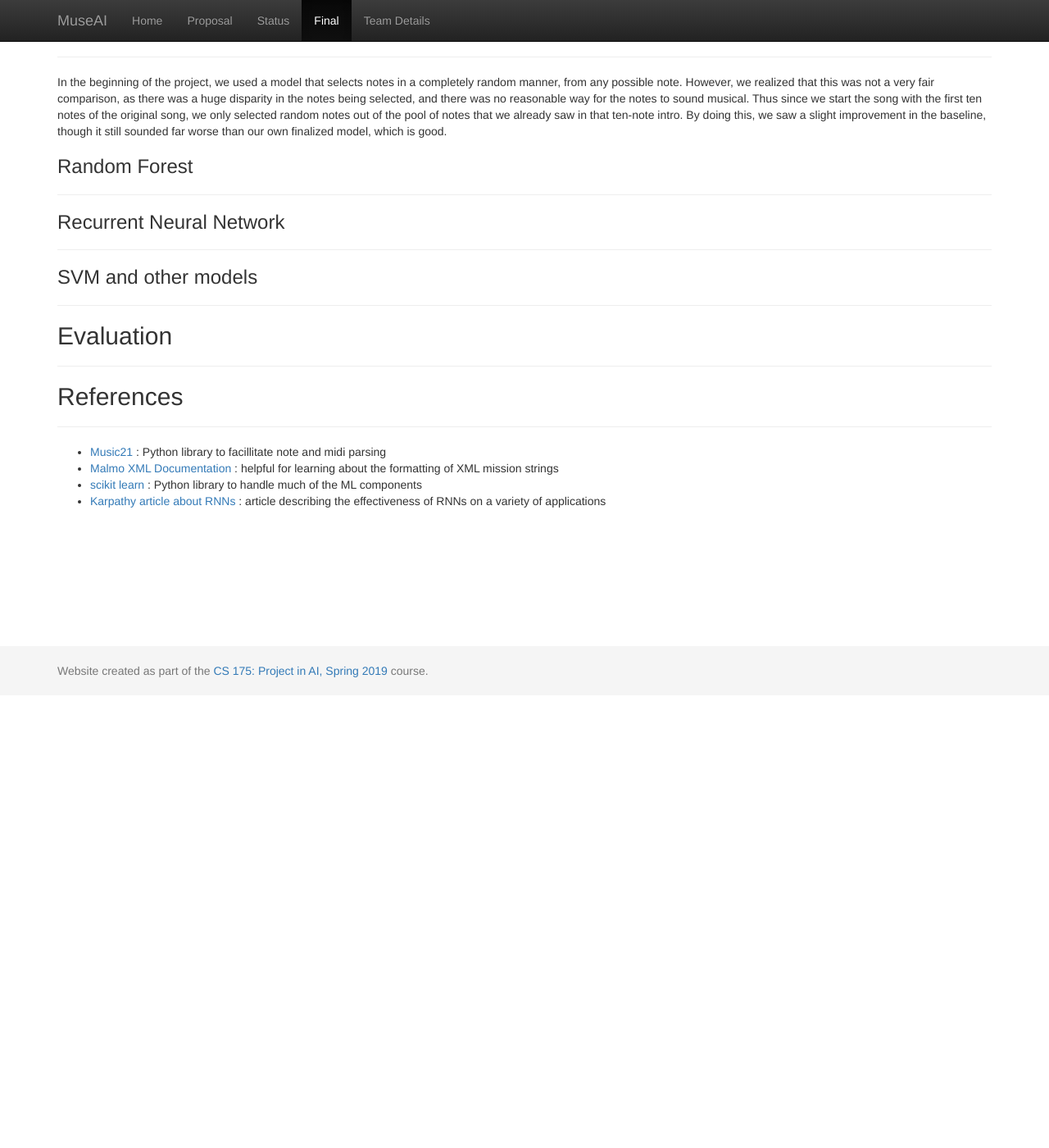
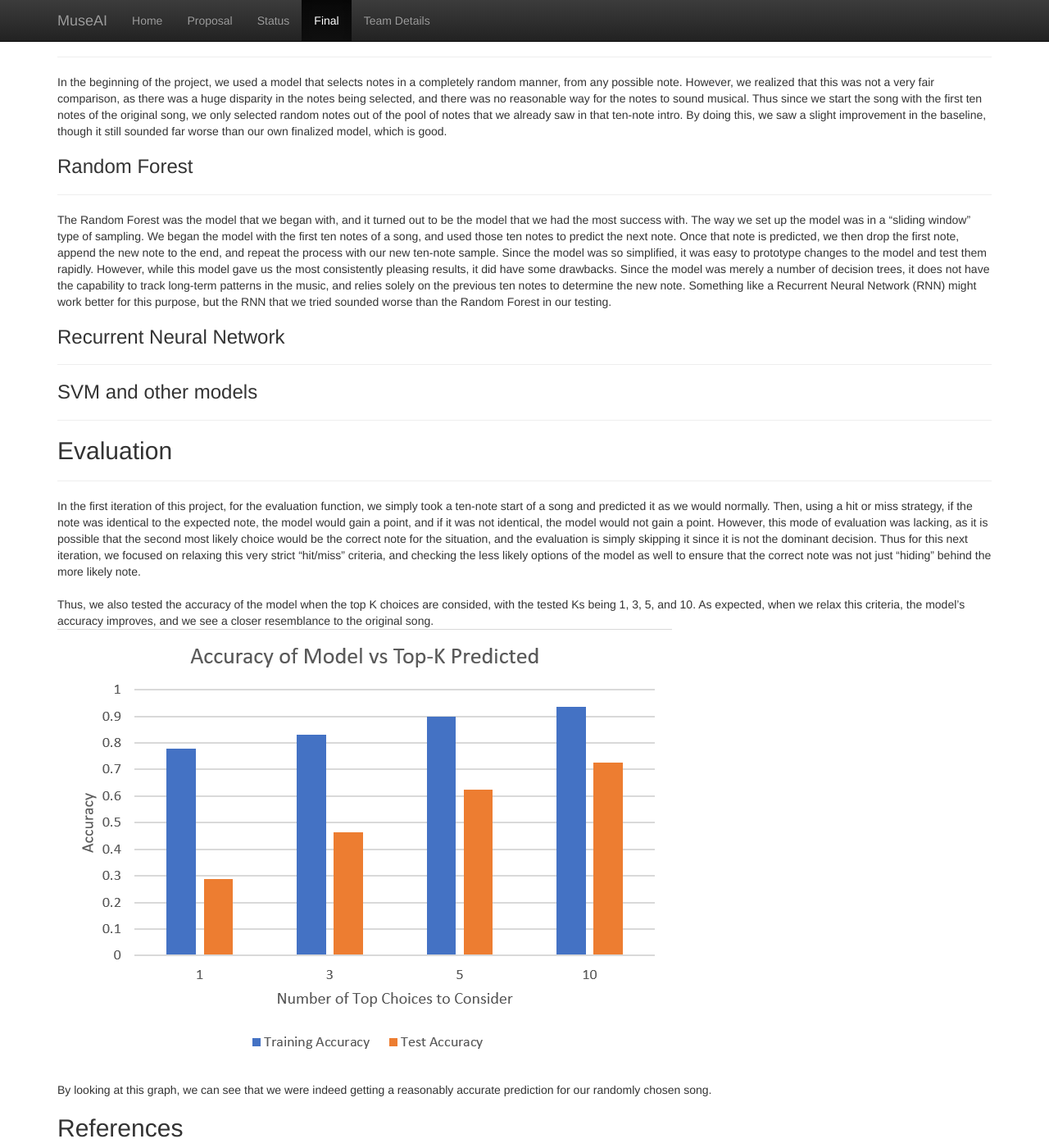
Before and after one commit to DylanAgiman/MuseAI, a Jekyll site: the page built from docs/final.md, in a window 1280 px wide and 1400 px high, scrolled down 552 px. Shown: the whole window at 82% size. Built offline with Jekyll 4.4.1, drawn with Linux system fonts in a browser that asks for light colours.

Commit message:
added basic evaluation

```diff
--- a/docs/final.md
+++ b/docs/final.md
@@ -22,6 +22,7 @@ In the beginning of the project, we used a model that selects notes in a complet
 
 ### Random Forest
 -----------------
+The Random Forest was the model that we began with, and it turned out to be the model that we had the most success with. The way we set up the model was in a "sliding window" type of sampling. We began the model with the first ten notes of a song, and used those ten notes to predict the next note. Once that note is predicted, we then drop the first note, append the new note to the end, and repeat the process with our new ten-note sample. Since the model was so simplified, it was easy to prototype changes to the model and test them rapidly. However, while this model gave us the most consistently pleasing results, it did have some drawbacks. Since the model was merely a number of decision trees, it does not have the capability to track long-term patterns in the music, and relies solely on the previous ten notes to determine the new note. Something like a Recurrent Neural Network (RNN) might work better for this purpose, but the RNN that we tried sounded worse than the Random Forest in our testing.
 
 ### Recurrent Neural Network
 ----------------------------
@@ -31,6 +32,12 @@ In the beginning of the project, we used a model that selects notes in a complet
 
 ## Evaluation
 -------------
+In the first iteration of this project, for the evaluation function, we simply took a ten-note start of a song and predicted it as we would normally. Then, using a hit or miss strategy, if the note was identical to the expected note, the model would gain a point, and if it was not identical, the model would not gain a point. However, this mode of evaluation was lacking, as it is possible that the second most likely choice would be the correct note for the situation, and the evaluation is simply skipping it since it is not the dominant decision. Thus for this next iteration, we focused on relaxing this very strict "hit/miss" criteria, and checking the less likely options of the model as well to ensure that the correct note was not just "hiding" behind the more likely note.
+<br><br>
+Thus, we also tested the accuracy of the model when the top K choices are consided, with the tested Ks being 1, 3, 5, and 10. As expected, when we relax this criteria, the model's accuracy improves, and we see a closer resemblance to the original song.
+![K-hit graph](hit_graph.png)
+<br><br>
+By looking at this graph, we can see that we were indeed getting a reasonably accurate prediction for our randomly chosen song.
 
 ## References
 -----------------
```
Also changed, not shown: docs/hit_graph.png (added).
